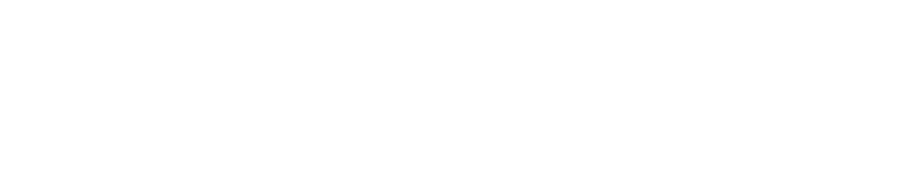
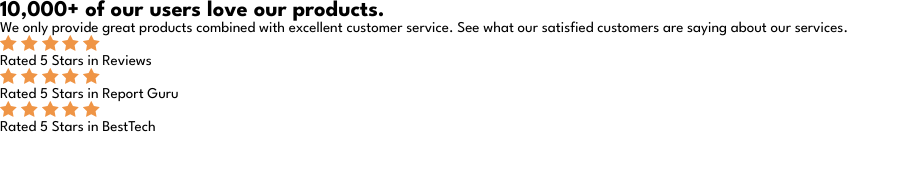
Before and after one commit to Muhammad-Taus/Front-End-Mentor-Social-Proof-Section, a plain HTML site: page index.html in a window 1280 px wide. Shown: the whole page, without its empty margins (0-910 px from the left). Drawn offline with Linux system fonts and the light colour scheme.

Commit message:
header section html done

```diff
--- a/index.html
+++ b/index.html
@@ -24,17 +24,79 @@
   </head>
   <body>
 
+    <div class="container">
+
+      <div class="header-and-reviews">
+
+        <header>
+          <h2>10,000+ of our users love our products.</h2>
+
+          <p>
+            We only provide great products combined with excellent customer service.
+            See what our satisfied customers are saying about our services.
+          </p>
+
+        </header>
+
+        <div class="users-review">
+
+          <div class="user-review">
+            <div class="review-starts">
+              <img src="/images/icon-star.svg" alt="">
+              <img src="/images/icon-star.svg" alt="">
+              <img src="/images/icon-star.svg" alt="">
+              <img src="/images/icon-star.svg" alt="">
+              <img src="/images/icon-star.svg" alt="">
+            </div>
+
+            <div class="review-comments">
+              Rated 5 Stars in Reviews
+            </div>
+          </div>
+
+          <div class="user-review">
+            <div class="review-starts">
+              <img src="/images/icon-star.svg" alt="">
+              <img src="/images/icon-star.svg" alt="">
+              <img src="/images/icon-star.svg" alt="">
+              <img src="/images/icon-star.svg" alt="">
+              <img src="/images/icon-star.svg" alt="">
+            </div>
+
+            <div class="review-comments">
+              Rated 5 Stars in Report Guru
+            </div>
+          </div>
+
+          <div class="user-review"></div>
+            <div class="review-starts">
+              <img src="/images/icon-star.svg" alt="">
+              <img src="/images/icon-star.svg" alt="">
+              <img src="/images/icon-star.svg" alt="">
+              <img src="/images/icon-star.svg" alt="">
+              <img src="/images/icon-star.svg" alt="">
+            </div>
+
+            <div class="review-comments">
+              Rated 5 Stars in BestTech
+            </div>
+          </div>
+
+        </div>
+
+      </div>
 
 
 
-    <!-- 10,000+ of our users love our products.
 
-    We only provide great products combined with excellent customer service.
-    See what our satisfied customers are saying about our services.
 
-    Rated 5 Stars in Reviews
-    Rated 5 Stars in Report Guru
-    Rated 5 Stars in BestTech
+
+    </div>
+
+
+
+
+    <!--
 
     Colton Smith
     Verified Buyer
```
